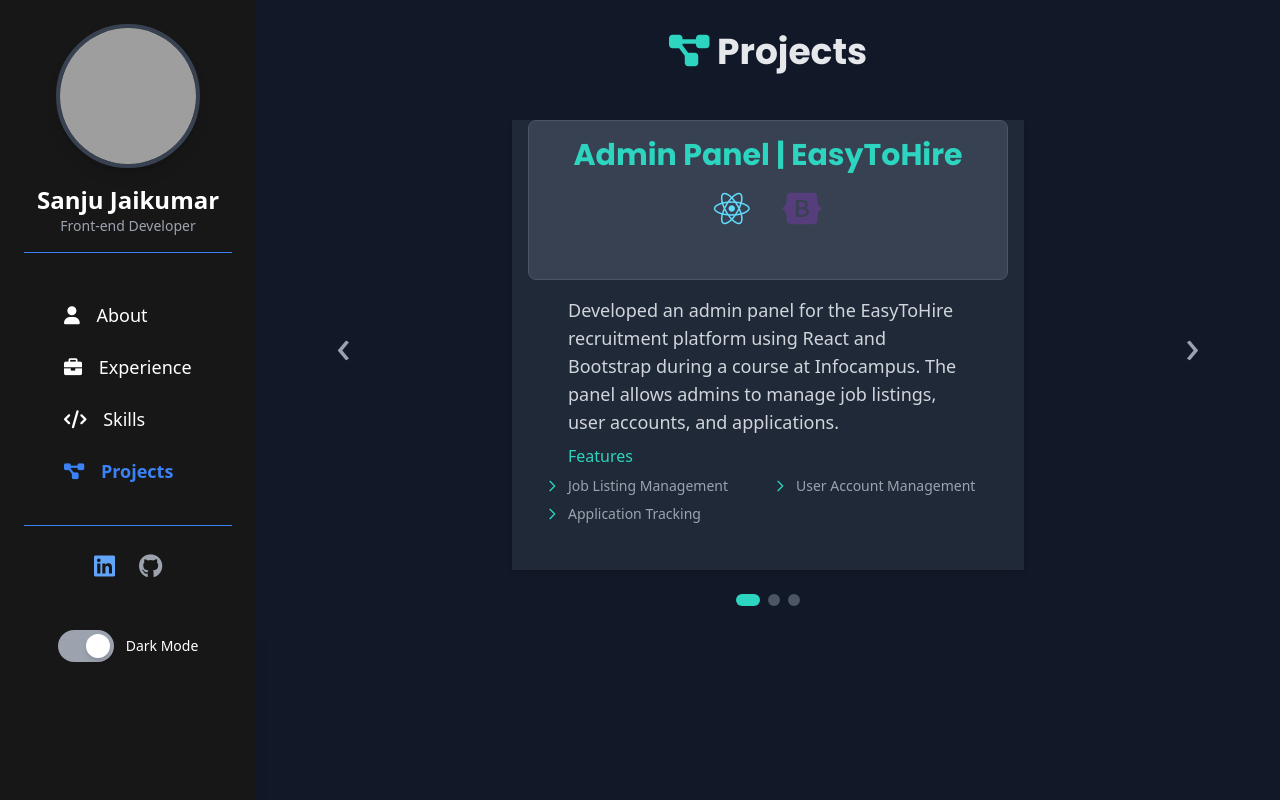
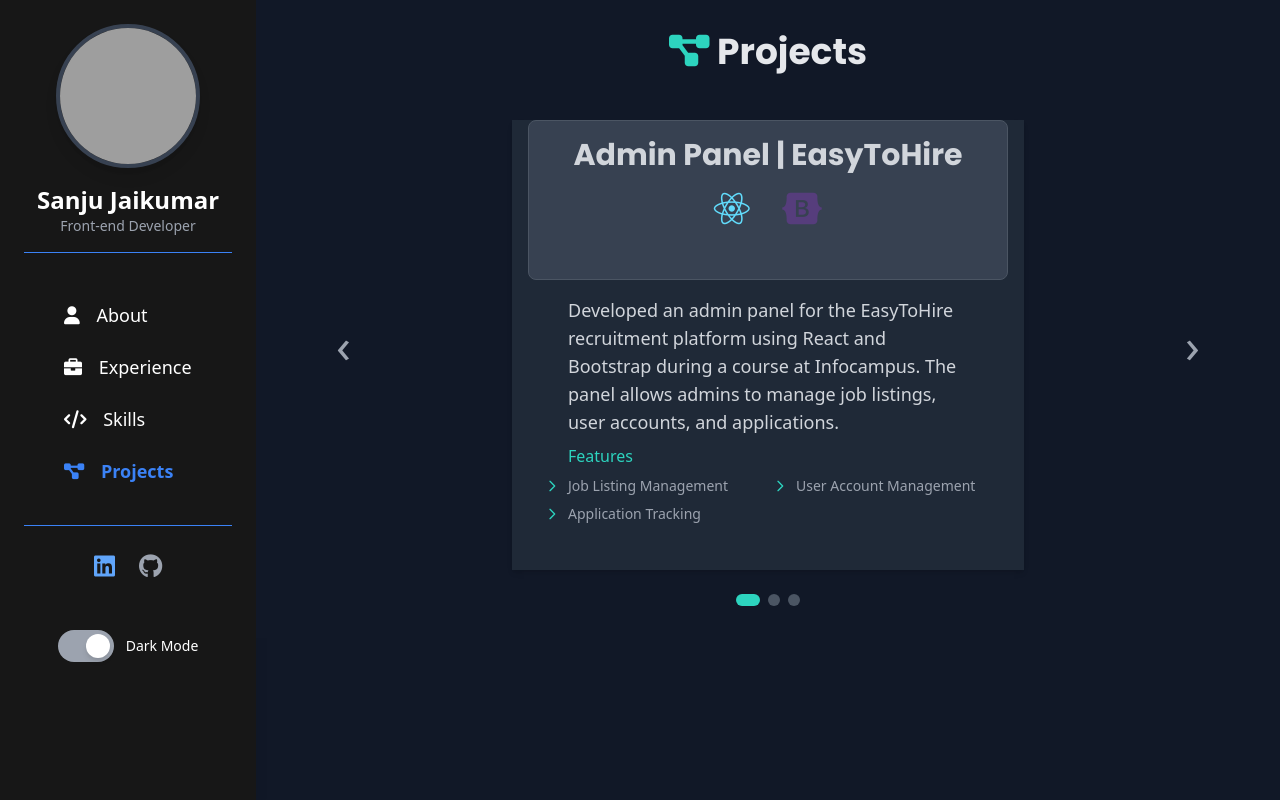
Before and after one commit to Sanju-jk/new, a React (Vite) app: page /portfolio/projects in a window 1280 px wide. Built offline with nearby package versions, Linux system fonts and the light colour scheme; grey boxes are pictures that could not be loaded.

Commit message:
github links added for projects

```diff
--- a/src/screens/Projects.jsx
+++ b/src/screens/Projects.jsx
@@ -27,16 +27,16 @@
                 { name: 'Express.js', iconClass: 'fas fa-server', color: '#666666' },
                 { name: 'MongoDB', iconClass: 'fas fa-database', color: '#4DB33D' }
             ],
-            github: 'https://github.com/your-repo/foodify'
+            github: 'https://github.com/sanju-jk/food-app'
         },
         {
             title: 'Portfolio Website',
             description: 'A personal portfolio website built with React and Tailwind CSS.',
-            features: ['Sidebar Navigation Menu', 'Contact Form', 'Carousel for Project Showcase'],
+            features: ['Sidebar Navigation Menu', 'Contact Form', 'Carousel for Project Showcase', 'theming'],
             technologies: [
                 { name: 'React', iconClass: 'fab fa-react', color: '#61DBFB' }
             ],
-            github: 'https://github.com/your-repo/portfolio'
+            github: 'https://github.com/sanju-jk/portfolio'
         }
     ];
 
@@ -90,7 +90,7 @@
                                     className={`flex-shrink-0 w-full rounded-lg ${index === currentIndex ? 'block' : 'hidden'} ${theme === 'light' ? 'bg-gray-200 text-gray-800' : 'bg-gray-800 text-gray-300'}`}
                                 >
                                     <div className={`w-full h-40 ${theme === 'light' ? 'bg-gray-300' : 'bg-gray-700'} border border-gray-600 rounded-lg mx-auto`}>
-                                        <h3 className={`text-3xl mt-4 font-poppins font-bold text-center  ${theme === 'light' ? 'text-dark' : 'text-teal-400'}`}>
+                                        <h3 className={`text-3xl mt-4 font-poppins font-bold text-center  ${theme === 'light' ? 'text-dark' : 'text-light'}`}>
                                             {project.title}
                                         </h3>
 
```
